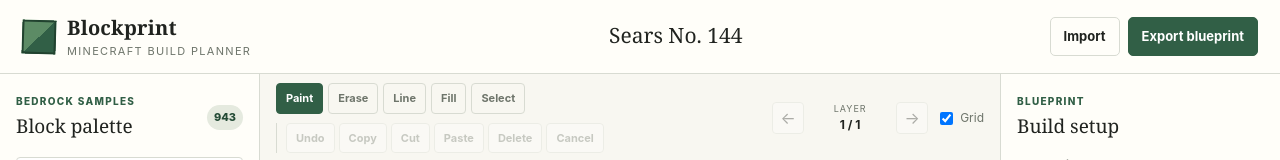
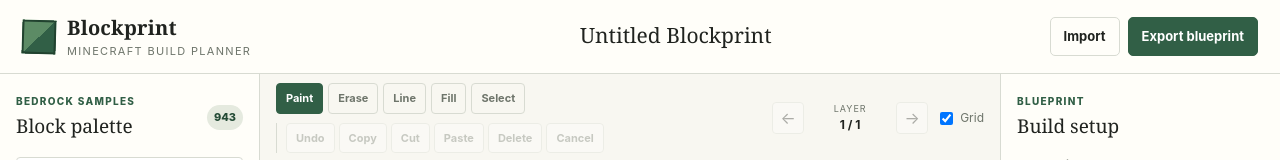
Before and after one commit to bsavage81/blockprint-minecraft-planner, a Next.js app: page / in a window 1280 px wide. Shown: the top 160 px of the page. Built offline with nearby package versions, Linux system fonts and the light colour scheme.

Commit message:
Use untitled default blueprint name

```diff
--- a/app/page.tsx
+++ b/app/page.tsx
@@ -42,7 +42,7 @@ const BLOCKS: Block[] = [
   { id: "water", name: "Water", category: "Terrain", color: "#3d72cc", texture: "repeating-linear-gradient(0deg,transparent 0 4px,#77a4ef 4px 5px)" },
 ];
 
-const EMPTY_BLUEPRINT: Blueprint = { name: "Sears No. 144", width: 30, depth: 30, layers: [{}] };
+const EMPTY_BLUEPRINT: Blueprint = { name: "Untitled Blockprint", width: 30, depth: 30, layers: [{}] };
 
 export default function Home() {
   const [blocks, setBlocks] = useState<Block[]>(BLOCKS);
```
